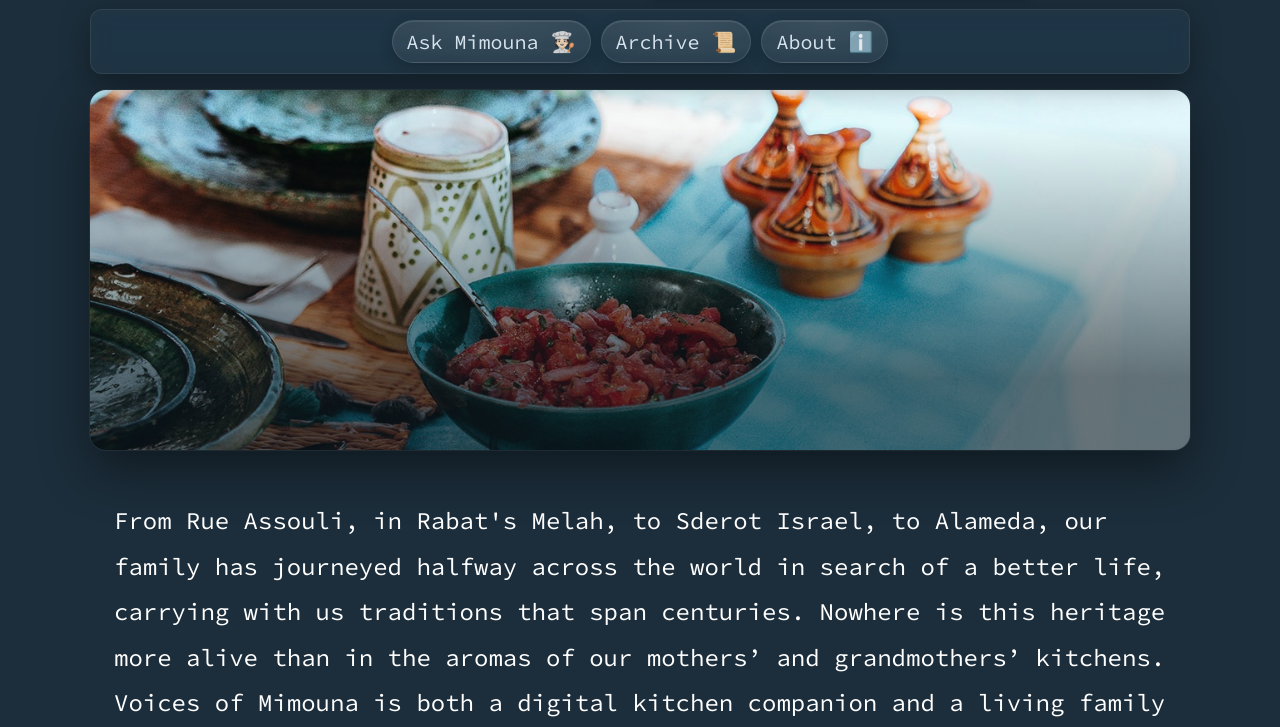
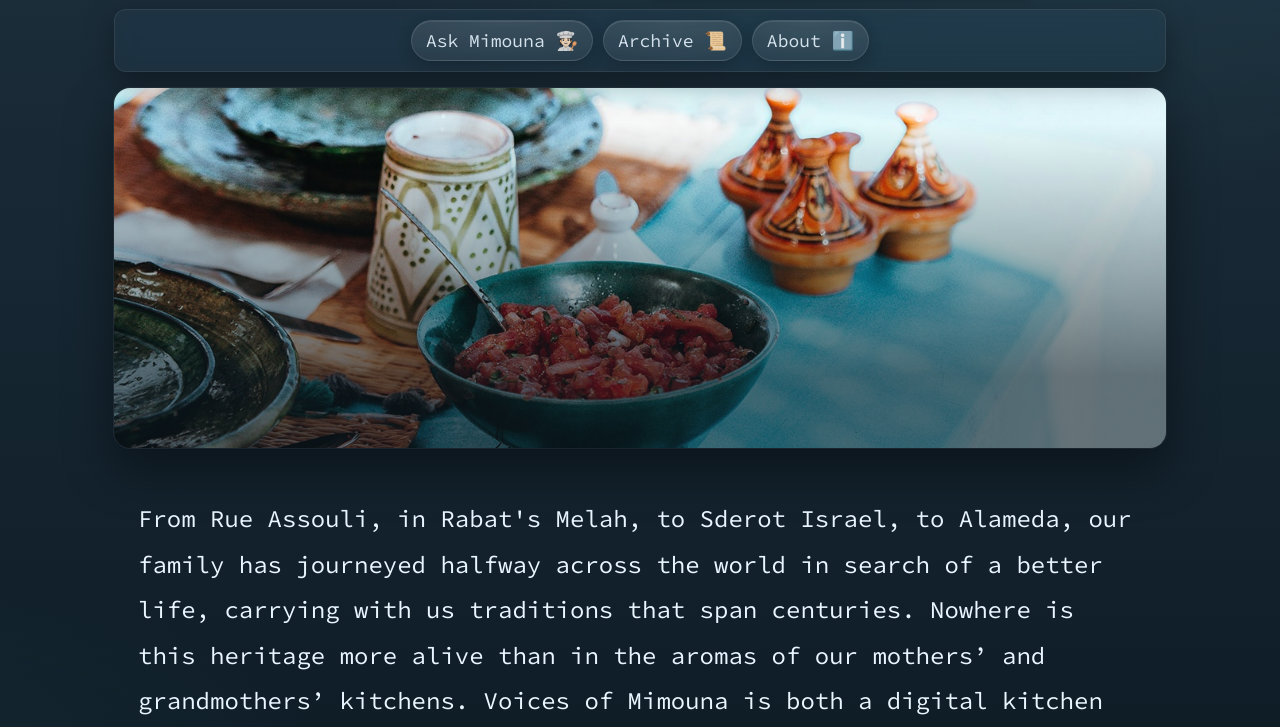
Before and after one commit to nohren/memes-table, a React app: page /#/about in a window 1280 px wide. Shown: the part 73-800 px from the top of the page. Built offline with nearby package versions, Linux system fonts and the light colour scheme.

Commit message:
css changes

```diff
--- a/src/index.css
+++ b/src/index.css
@@ -8,11 +8,57 @@
   font-style: normal;
 }
 
+:root {
+  --bg-1: #0f1d27;
+  --bg-2: #1c2e3b;
+  --fg: #eaf6ff;
+  --muted: rgba(255, 255, 255, 0.65);
+  --accent: #66e3ff;
+}
+
+* {
+  box-sizing: border-box;
+}
+
+html,
+body,
+#root {
+  height: 100%;
+}
+
 body {
-  font-family: 'SourceCodePro', sans-serif;
-  background-color: #1c2e3b;
-  color: white;
+  font-family: 'SourceCodePro', -apple-system, BlinkMacSystemFont, 'Segoe UI',
+    Roboto, 'Helvetica Neue', Arial, sans-serif;
+  background: radial-gradient(
+      1200px 600px at 80% -10%,
+      rgba(102, 227, 255, 0.08),
+      transparent 60%
+    ),
+    radial-gradient(
+      800px 400px at -10% 110%,
+      rgba(102, 227, 255, 0.06),
+      transparent 60%
+    ),
+    linear-gradient(180deg, var(--bg-2), var(--bg-1));
+  background-attachment: fixed;
+  color: var(--fg);
   padding: 0;
   margin: 0;
-  font-size: 20px;
+  font-size: 18px;
+  -webkit-font-smoothing: antialiased;
+  -moz-osx-font-smoothing: grayscale;
 }
+
+img,
+svg {
+  display: block;
+  max-width: 100%;
+}
+
+a {
+  color: var(--accent);
+  text-decoration: none;
+}
+a:hover {
+  text-decoration: underline;
+}
```
